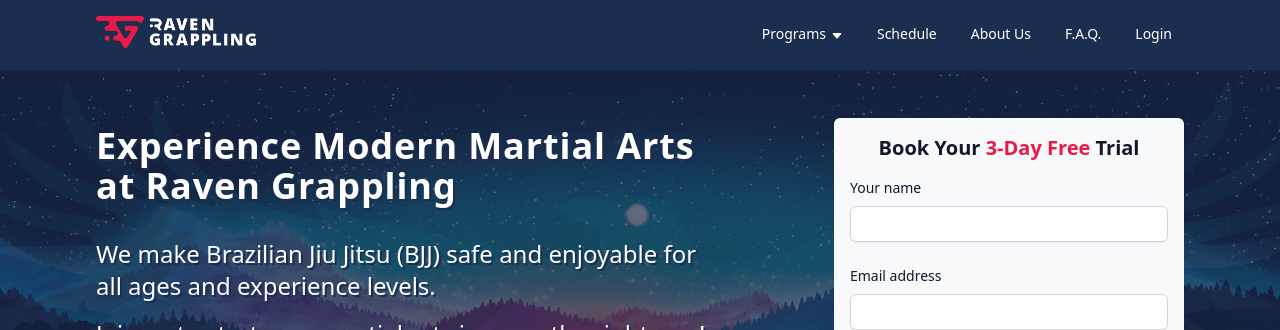
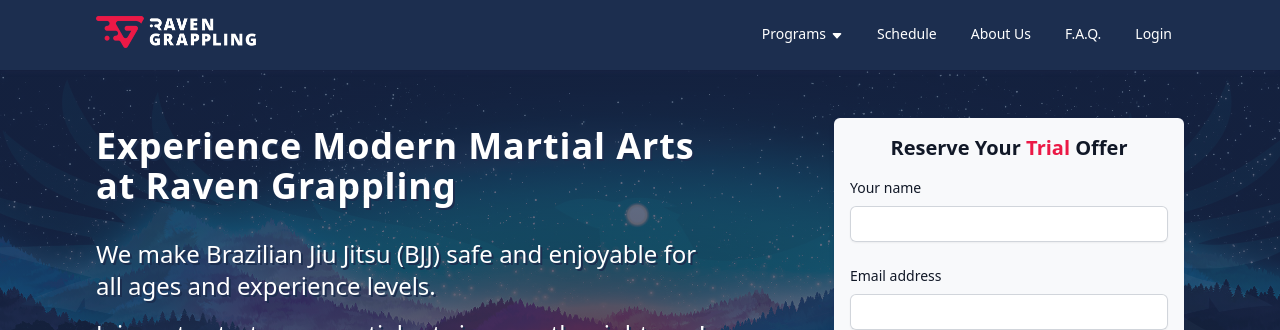
Before and after one commit to RavenGrappling/RavenGrappling.github.io, a Jekyll site: the page built from pages/index.html, in a window 1280 px wide and 900 px high. Shown: the top 330 px of the window. Built offline with Jekyll 4.4.1, drawn with Linux system fonts in a browser that asks for light colours.

Commit message:
Update leads_form.html

```diff
--- a/_includes/leads_form.html
+++ b/_includes/leads_form.html
@@ -28,7 +28,7 @@
 
   <div class="form">
     <h3>
-      Book Your <span class="text-red"><strong>3-Day Free</strong></span> Trial
+      Reserve Your <span class="text-red"><strong>Trial</strong></span> Offer
     </h3>
 
     <input type="hidden" name="external" value="1">
```
